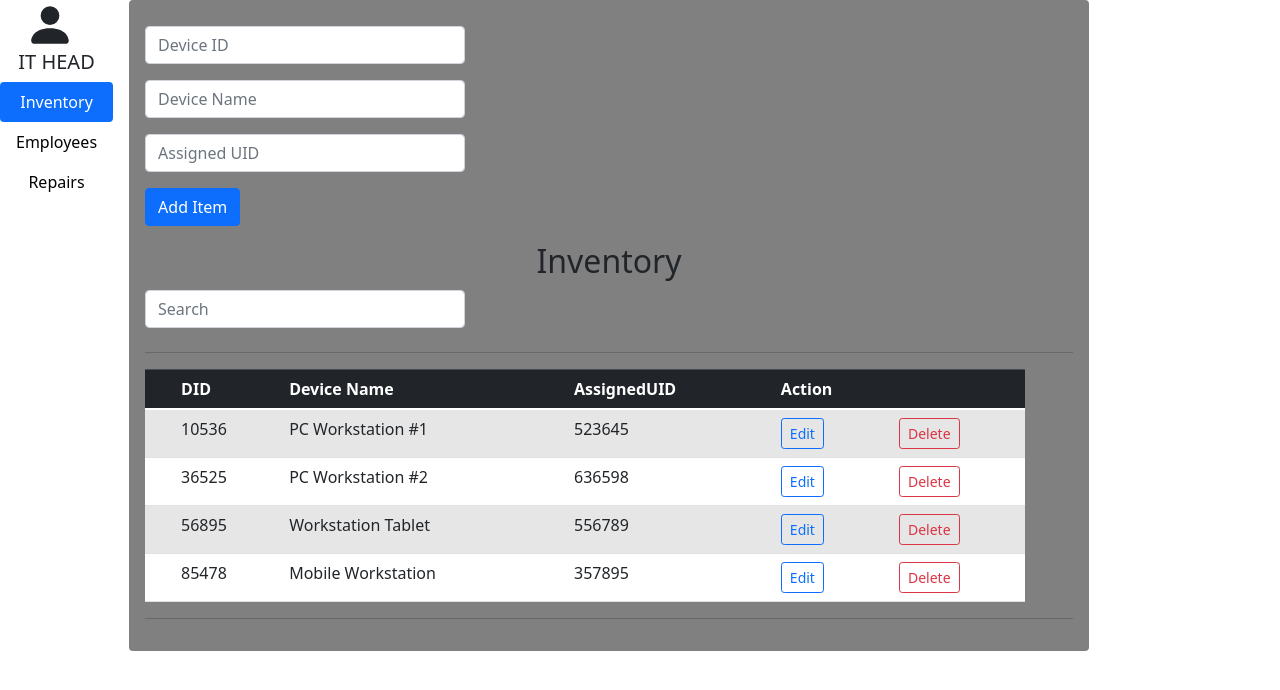
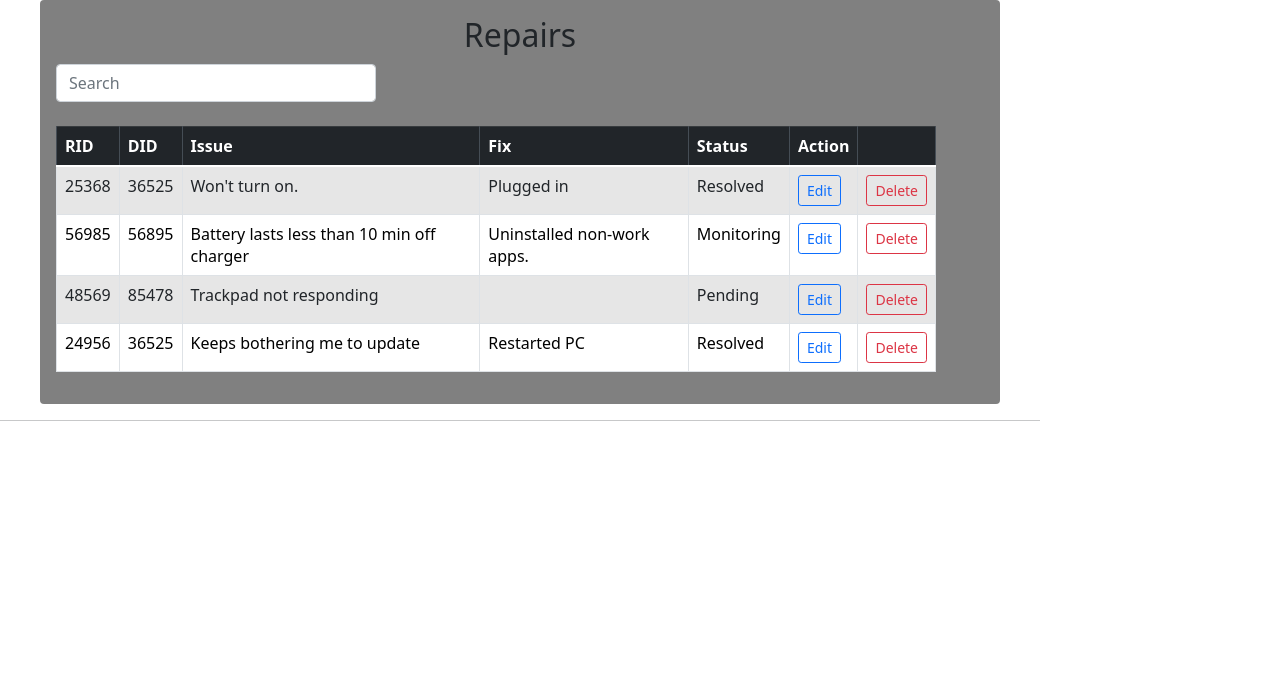
Before and after one commit to JobeFarkley/sdt-inventory-cfscqx, an Angular app: page / in a window 1280 px wide. Shown: the top 690 px of the page. Built offline with nearby package versions, Linux system fonts and the light colour scheme.

Commit message:
5 files modified, 3 added

```diff
--- a/angular.json
+++ b/angular.json
@@ -76,7 +76,11 @@
               "styles.css",
               "node_modules/bootstrap/dist/css/bootstrap.min.css"
             ],
-            "scripts": [],
+            "scripts": [
+              "../node_modules/jquery/dist/jquery.min.js",
+              "../node_modules/popper.js/dist/umd/popper.min.js",
+              "../node_modules/bootstrap/dist/js/bootstrap.min.js"
+            ],
             "assets": [
               "src/favicon.ico",
               "src/assets"
--- a/src/app/app.component.html
+++ b/src/app/app.component.html
@@ -1,4 +1,4 @@
 
 
 
-<app-it-head-details></app-it-head-details>
+<app-repair-search></app-repair-search>
--- a/src/app/app.module.ts
+++ b/src/app/app.module.ts
@@ -16,10 +16,11 @@ import { LoginComponent } from './login/login.component';
 import { SearchComponent } from './search/search.component';
 import { FilterPipe } from './filter.pipe';
 import {ReactiveFormsModule} from '@angular/forms';
+import { RepairSearchComponent } from './repair-search/repair-search.component';
 
 @NgModule({
   imports:      [ BrowserModule, FormsModule, ReactiveFormsModule ],
-  declarations: [ AppComponent, HelloComponent, EmployeeDetailsComponent, ITEmployeeDetailsComponent, ITHeadDetailsComponent, EmployeeSearchComponent, InventorySearchComponent, InventoryDetailsComponent, RepairRequestComponent, LoginComponent, SearchComponent, FilterPipe ],
+  declarations: [ AppComponent, HelloComponent, EmployeeDetailsComponent, ITEmployeeDetailsComponent, ITHeadDetailsComponent, EmployeeSearchComponent, InventorySearchComponent, InventoryDetailsComponent, RepairRequestComponent, LoginComponent, SearchComponent, FilterPipe, RepairSearchComponent ],
   bootstrap:    [ AppComponent ],
   providers: [LoginService]
 })
--- a/src/app/it-head-details/it-head-details.component.html
+++ b/src/app/it-head-details/it-head-details.component.html
@@ -96,7 +96,6 @@
                 </tbody>
               </table>
               <div></div>
-
               <hr>
               <div class="container">
                 <pre *ngIf="form">{{form.value | json}}</pre>
--- /dev/null
+++ b/src/app/repair-search/repair-search.component.css
@@ -0,0 +1,45 @@
+p {
+  font-family: Lato;
+}
+h1{
+  text-align: center;
+  font-size: 20px;
+}
+h2{
+  text-align: center;
+
+}
+.card{
+  width: 60rem;
+  height: auto;
+  border: 0;
+  background-color: gray;
+  margin: 0 auto;
+  float: none;
+  margin-bottom: 10px;
+
+}
+
+.input-group{
+  width: 20rem;
+
+}
+
+table{
+  background-color: white;
+  width: 55rem;
+}
+tr{
+  width: 10rem;
+}
+td{
+  width: rem;
+}
+.table-bordered{
+  color: black;
+}
+
+.form-group{
+  width: 20rem;
+  margin-top: 10px;
+}
--- /dev/null
+++ b/src/app/repair-search/repair-search.component.html
@@ -0,0 +1,116 @@
+<!DOCTYPE html>
+<html lang="en">
+
+<head>
+  <meta charset="UTF-8">
+  <meta http-equiv="X-UA-Compatible" content="IE=edge">
+  <meta name="viewport" content="width=repair-width, initial-scale=1.0">
+  <title>Repairs</title>
+  <link href="https://cdn.jsdelivr.net/npm/bootstrap@5.0.0-beta3/dist/css/bootstrap.min.css" rel="stylesheet"
+    integrity="sha384-eOJMYsd53ii+scO/bJGFsiCZc+5NDVN2yr8+0RDqr0Ql0h+rP48ckxlpbzKgwra6" crossorigin="anonymous">
+
+</head>
+
+<body>
+  <div class='card mx-auto'>
+    <div class='card-body'>
+      <h2 class="card-title">Repairs</h2>
+      <div class="form-group mb-4">
+        <input class="form-control" type="text" [(ngModel)]="searchText" placeholder="Search">
+      </div>
+      <table class="table  table-striped table table-bordered"
+        *ngIf="(repairs | filter: searchText).length > 0; else noResults">
+        <thead class="table-dark">
+          <tr>
+            <th scope="col">RID</th>
+            <th scope="col">DID</th>
+            <th scope="col">Issue</th>
+            <th scope="col">Fix</th>
+            <th scope="col">Status</th>
+            <th scope="col">Action</th>
+            <th></th>
+
+          </tr>
+        </thead>
+        <tbody>
+          <tr *ngFor="let repair of repairs | filter: searchText; let i = index">
+            <td>{{repair.RID}}</td>
+            <td>{{repair.DID}}</td>
+            <td>{{repair.issue}}</td>
+            <td>{{repair.fix}}</td>
+            <td>{{repair.status}}</td>
+            <td>
+              <button type="button" class="btn btn-sm btn-outline-primary" (click)="editRepair(repair)">Edit</button>
+            </td>
+            <td>
+              <button type="button" class="btn btn-sm btn-outline-danger" (click)="deleteRepair(repair)">Delete</button>
+            </td>
+
+          </tr>
+        </tbody>
+      </table>
+      <div></div>
+    </div>
+  </div>
+  <hr>
+  <div class="container">
+    <pre *ngIf="form">{{form.value | json}}</pre>
+
+    <ng-container *ngIf="selectedRepair">
+      <h2 class="py-4">Edit Repair</h2>
+      <form [formGroup]="form">
+        <div class="form-group row">
+          <label for="RID" >Repair ID</label>
+          <div class="col-sm-6">
+            <input type="text" class="form-control" id="RID" formControlName="RID">
+          </div>
+        </div>
+        <div class="form-group row">
+          <label for="DID">repair ID</label>
+          <div class="col-sm-6">
+            <input type="text" class="form-control" id="DID" formControlName="DID">
+          </div>
+        </div>
+        <div class="form-group row">
+          <label for="issue" >Issue</label>
+          <div class="col-sm-6">
+            <input type="text" class="form-control" id="issue" formControlName="issue">
+          </div>
+        </div>
+        <div class="form-group row">
+          <label for="fix" >fix</label>
+          <div class="col-sm-6">
+            <input type="text" class="form-control" id="fix" formControlName="fix">
+          </div>
+        </div>
+        <div class="form-group row">
+          <label for="status" >status</label>
+          <div class="col-sm-6">
+            <input type="text" class="form-control" id="Status" formControlName="status">
+          </div>
+        </div>
+        <div class="form-group row">
+          <div>
+            <button type="submit" class="btn btn-primary" (click)="save()">Save</button>
+            <button type="reset" class="btn btn-danger" (click)="cancel()">Cancel</button>
+          </div>
+        </div>
+      </form>
+    </ng-container>
+    <ng-template #noResults>
+      <p>No results found for "{{searchText}}".</p>
+    </ng-template>
+  </div>
+
+
+
+
+  <script src="https://cdn.jsdelivr.net/npm/@popperjs/core@2.9.1/dist/umd/popper.min.js"
+    integrity="sha384-SR1sx49pcuLnqZUnnPwx6FCym0wLsk5JZuNx2bPPENzswTNFaQU1RDvt3wT4gWFG" crossorigin="anonymous">
+  </script>
+  <script src="https://cdn.jsdelivr.net/npm/bootstrap@5.0.0-beta3/dist/js/bootstrap.min.js"
+    integrity="sha384-j0CNLUeiqtyaRmlzUHCPZ+Gy5fQu0dQ6eZ/xAww941Ai1SxSY+0EQqNXNE6DZiVc" crossorigin="anonymous">
+  </script>
+</body>
+
+</html>
--- /dev/null
+++ b/src/app/repair-search/repair-search.component.ts
@@ -0,0 +1,61 @@
+import { Component, OnInit } from '@angular/core';
+import {FormControl,FormGroup} from '@angular/forms';
+import {REPAIRS} from '../mock-data';
+import {Repair} from '../model/repair';
+
+@Component({
+  selector: 'app-repair-search',
+  templateUrl: './repair-search.component.html',
+  styleUrls: ['./repair-search.component.css']
+})
+export class RepairSearchComponent implements OnInit {
+
+  constructor() { }
+
+  ngOnInit() {
+  }
+repairs: Repair[] = REPAIRS;
+  selectedRepair: Repair;
+  form: FormGroup;
+  searchText: string;
+
+  RID: number;
+  DID: number;
+  issue: string;
+  fix: string;
+  status: string;
+
+  deleteRepair(repair: Repair){
+       this.repairs.splice(this.repairs.indexOf(repair),1)
+  }
+
+
+  editRepair(repair: Repair) {
+    this.selectedRepair = repair;
+    this.form = new FormGroup({
+      RID: new FormControl(repair.RID),
+      DID: new FormControl(repair.DID),
+      issue: new FormControl(repair.issue),
+      fix: new FormControl(repair.fix),
+      status: new FormControl(repair.status),
+
+    });
+
+  }
+
+ save() {
+    this.selectedRepair.DID= this.form.value.DID;
+    this.selectedRepair.DID= this.form.value.DID;
+    this.selectedRepair.DID= this.form.value.DID;
+    this.selectedRepair.DID= this.form.value.DID;
+    this.selectedRepair.DID= this.form.value.DID;
+    this.cancel();
+  }
+
+  cancel() {
+    this.selectedRepair = null;
+    this.form = null;
+  }
+
+
+}
--- a/src/styles.css
+++ b/src/styles.css
@@ -3,3 +3,4 @@ body{
   max-width: 65rem;
   margin: auto;
 }
+@import "~bootstrap/dist/css/bootstrap.min.css";
```
